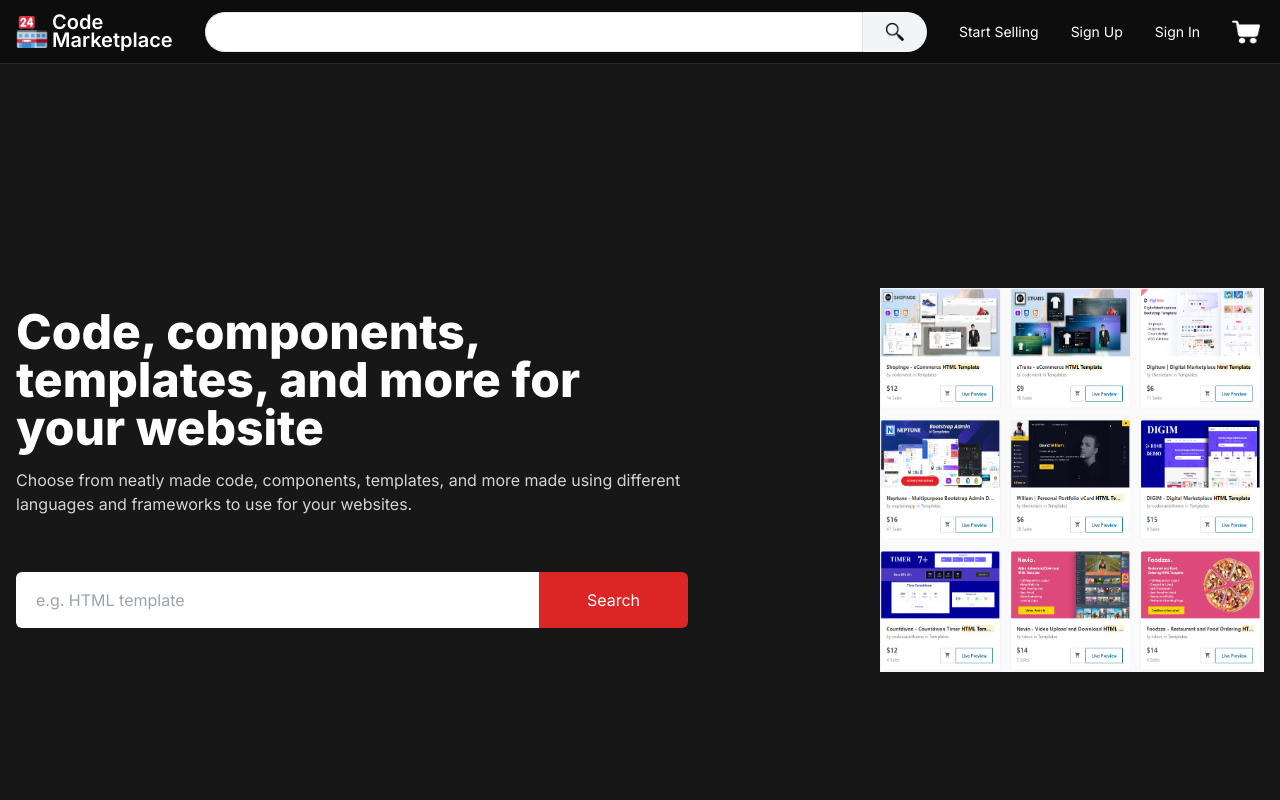
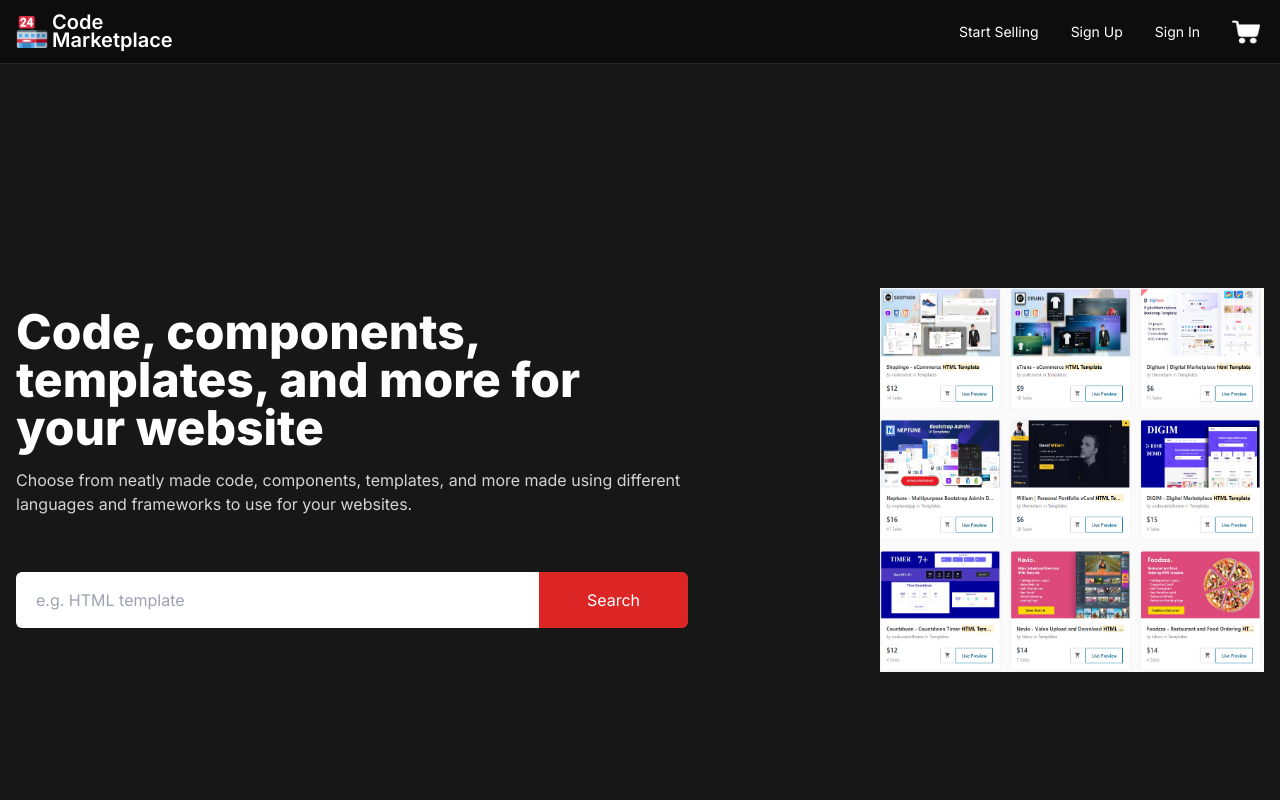
Before and after one commit to xavierbatista/code-marketplace, a Next.js app in the folder client/: page / in a window 1280 px wide. Shown: the top 800 px of the page. Built offline with nearby package versions, Linux system fonts and the light colour scheme.

Commit message:
did stuff

```diff
--- a/client/components/Navbar/Searchbar.tsx
+++ b/client/components/Navbar/Searchbar.tsx
@@ -1,8 +1,15 @@
 //NAVBAR SEARCHBAR
 import Image from 'next/image';
+import { useRouter } from 'next/router';
 
 function Searchbar() {
+  const router = useRouter();
+  const pagesWithoutSearchbar = new Set(['/', '/cart', '/start-selling']);
+  const display = !pagesWithoutSearchbar.has(router.pathname);
+
   return (
+    <>
+      {display && (
         <form
           action=""
           className="text-black text-sm flex justify-center items-center w-full px-4 lg:px-8"
@@ -10,14 +17,16 @@
           <input
             type="text"
             placeholder=""
-        className="w-full h-10 px-5 rounded-l-full border-r-neutral-200 border"
+            className="w-full h-10 px-5 rounded-l-md border-r-neutral-200 border"
           />
-      <button className="bg-gray-100 h-full rounded-r-full px-4 flex items-center justify-center">
+          <button className="bg-gray-100 h-full rounded-r-md px-4 flex items-center justify-center">
             <div className="w-8 flex items-center justify-center h-10">
               <Image src="/searchIcon.png" alt="Logo" width={18} height={18} />
             </div>
           </button>
         </form>
+      )}
+    </>
   );
 }
 export default Searchbar;
```
Lines whose indentation alone changed are shown as unchanged.
